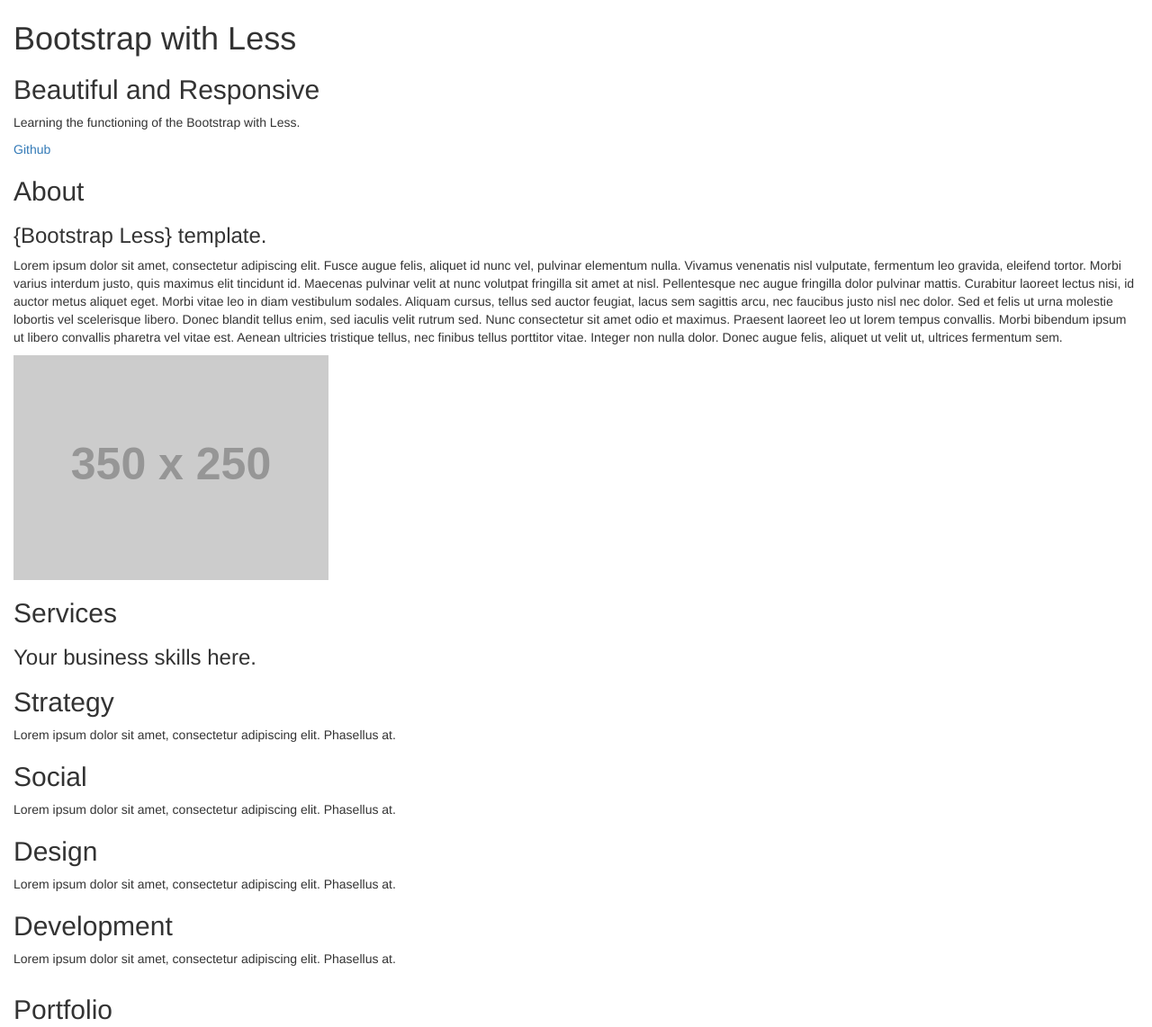
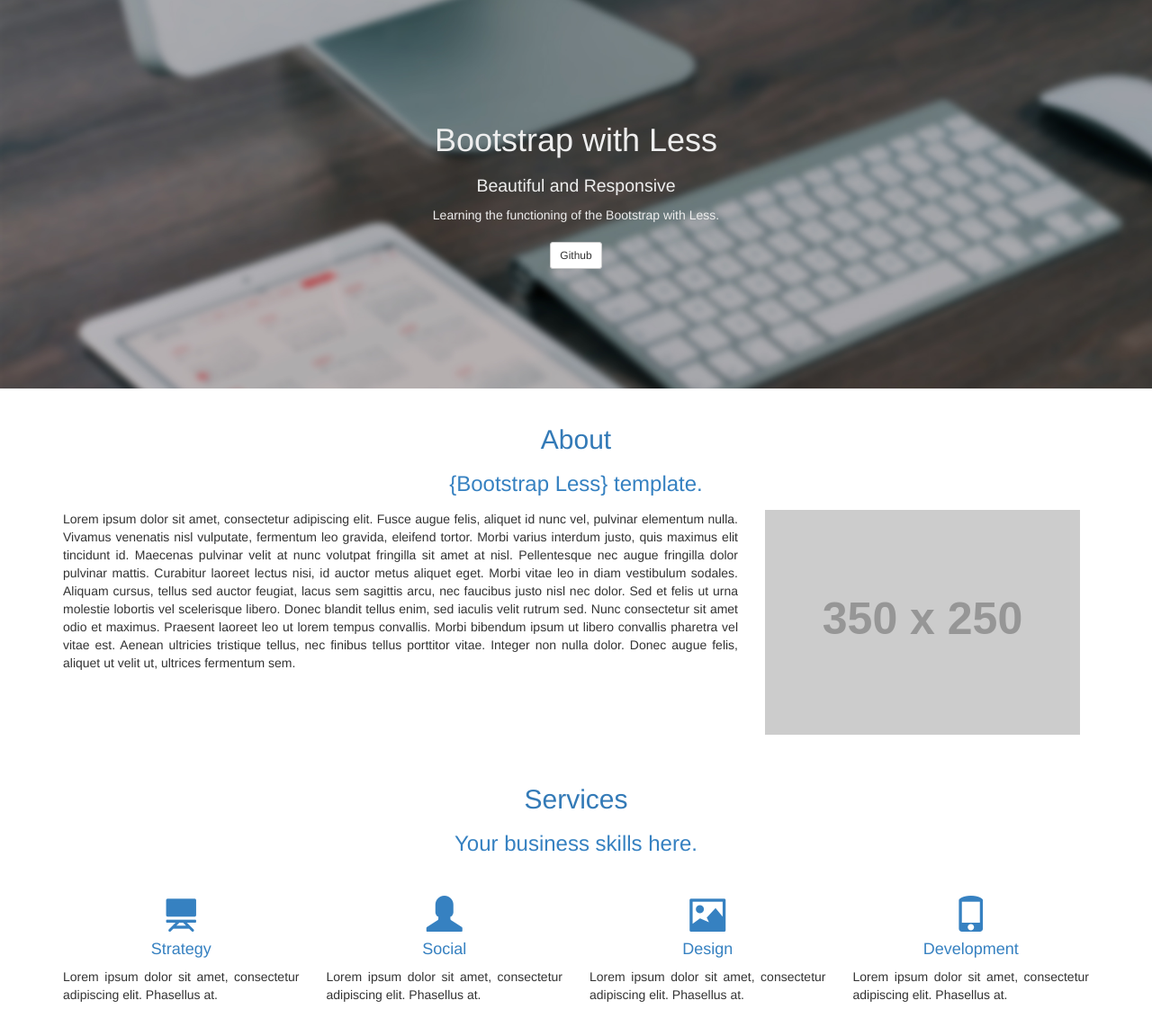
Before and after one commit to silvaleonardo/learn-bootstrap-less, a website: page dev/index.html in a window 1280 px wide. Shown: the part 67-1209 px from the top of the page at 90% size. Drawn offline with nearby package versions, Linux system fonts and the light colour scheme; placeholder pictures from the web are drawn by us.

Commit message:
Header, About e Services inseridos nos padroes Bootstrap

```diff
--- /dev/null
+++ b/dev/assets/stylesheets/less/about.less
@@ -0,0 +1,21 @@
+// about
+
+#about {
+  .box-content {
+    .paragraph,
+    .image {
+      .make-xs-column(12);
+    }
+
+    .paragraph,
+    .image {
+      &:extend(.text-justify);
+      .make-sm-column(8);
+    }
+
+    .image {
+      &:extend(.text-center);
+      .make-sm-column(4);
+    }
+  }
+}
--- a/dev/assets/stylesheets/less/default.less
+++ b/dev/assets/stylesheets/less/default.less
@@ -1,15 +1,42 @@
 // default
 
 body {
-	padding-top: 70px;
+	padding-top: 50px;
 }
 
 img {
 	max-width: 100%;
 }
 
-.ms-header,
-.ms-container,
-.ms-footer {
-	&:extend(.container-fluid);
+#wrapper {
+  .clearfix;
 }
+
+  .ms-container,
+  .ms-footer {
+  	&:extend(.container);
+
+    .margin-top-bottom(20px);
+  }
+
+    .box-title {
+      margin: 10px 0;
+
+      h2 {
+        &:extend(.text-center);
+
+        color: @brand-primary;
+      }
+
+      h3 {
+        &:extend(.text-center);
+
+        color: darken(@primary-color, 4%);
+      }
+    }
+
+    .box-content {
+      .make-row();
+
+      .margin-top-bottom(15px);
+    }
--- /dev/null
+++ b/dev/assets/stylesheets/less/header.less
@@ -0,0 +1,46 @@
+// header
+
+.ms-header {
+  &:extend(.text-center);
+
+  position: relative;
+  padding: 50px 0;
+  background: url(../images/business-desktop-imac.jpg) center center no-repeat;
+  background-size: auto 100%;
+
+  @media (min-width: 481px) {
+    .padding-header(481px);
+    background-size: 100%;
+  }
+
+  @media (min-width: @screen-sm-min) {
+    .padding-header(768px);
+  }
+
+  @media (min-width: @screen-md-min) {
+    .padding-header(992px);
+  }
+
+  @media (min-width: @screen-lg-min) {
+    .padding-header(1200px);
+  }
+
+
+  h1,
+  h2 small,
+  p {
+    color: @gray-lighter;
+  }
+
+  h2 {
+    margin-top: 0;
+  }
+
+  a {
+    &:extend(.btn);
+    &:extend(.btn-default);
+    &:extend(.btn-sm);
+
+    margin-top: 10px;
+  }
+}
--- /dev/null
+++ b/dev/assets/stylesheets/less/mixins/margin-top-bottom.less
@@ -0,0 +1,4 @@
+.margin-top-bottom(@size: 20px) {
+  margin-top: @size;
+  margin-bottom: @size;
+}
--- /dev/null
+++ b/dev/assets/stylesheets/less/mixins/padding-header.less
@@ -0,0 +1,4 @@
+.padding-header(@width) {
+  padding-top: (@width / 1080) * 120;
+  padding-bottom: (@width / 1080) * 120;
+}
--- /dev/null
+++ b/dev/assets/stylesheets/less/services.less
@@ -0,0 +1,34 @@
+// services
+
+#services {
+  .box-content {
+    .item {
+      .make-xs-column(12);
+      .make-sm-column(6);
+      .make-md-column(3);
+
+      .margin-top-bottom(10px);
+
+      span {
+        &:extend(.glyphicon);
+        &:extend(.text-center);
+
+        display: block;
+        margin-top: 20px;
+        width: 100%;
+        color: darken(@primary-color, 4%);
+        font-size: 40px;
+      }
+
+      h4 {
+        &:extend(.text-center);
+
+        color: darken(@primary-color, 4%);
+      }
+
+      p {
+        &:extend(.text-justify);
+      }
+    }
+  }
+}
--- a/dev/assets/stylesheets/less/style.less
+++ b/dev/assets/stylesheets/less/style.less
@@ -6,8 +6,15 @@
 // variables
 @import 'variables';
 
+// mixins
+@import 'mixins/margin-top-bottom';
+@import 'mixins/padding-header';
+
 // default structure
 @import 'default';
 
 // page structure
 @import 'navbar';
+@import 'header';
+@import 'about';
+@import 'services';
--- a/dev/assets/stylesheets/less/variables.less
+++ b/dev/assets/stylesheets/less/variables.less
@@ -3,3 +3,4 @@
 
 
 // custom
+@primary-color: #428bca;
--- a/dev/index.html
+++ b/dev/index.html
@@ -45,44 +45,52 @@
 
   <header class="ms-header" role="banner">
     <h1>Bootstrap with Less</h1>
-    <h2>Beautiful and Responsive</h2>
+    <h2><small>Beautiful and Responsive</small></h2>
     <p>Learning the functioning of the Bootstrap with Less.</p>
     <a href="#">Github</a>
   </header><!-- .ms-header -->
 
   <section class="ms-container" id="about">
-    <div>
+    <div class="box-title">
       <h2>About</h2>
       <h3>{Bootstrap Less} template.</h3>
     </div>
-    <div>
-      <p>
-        Lorem ipsum dolor sit amet, consectetur adipiscing elit. Fusce augue felis, aliquet id nunc vel, pulvinar elementum nulla. Vivamus venenatis nisl vulputate, fermentum leo gravida, eleifend tortor. Morbi varius interdum justo, quis maximus elit tincidunt id. Maecenas pulvinar velit at nunc volutpat fringilla sit amet at nisl. Pellentesque nec augue fringilla dolor pulvinar mattis. Curabitur laoreet lectus nisi, id auctor metus aliquet eget. Morbi vitae leo in diam vestibulum sodales. Aliquam cursus, tellus sed auctor feugiat, lacus sem sagittis arcu, nec faucibus justo nisl nec dolor. Sed et felis ut urna molestie lobortis vel scelerisque libero. Donec blandit tellus enim, sed iaculis velit rutrum sed. Nunc consectetur sit amet odio et maximus. Praesent laoreet leo ut lorem tempus convallis. Morbi bibendum ipsum ut libero convallis pharetra vel vitae est. Aenean ultricies tristique tellus, nec finibus tellus porttitor vitae. Integer non nulla dolor. Donec augue felis, aliquet ut velit ut, ultrices fermentum sem.
-      </p>
-      <img src="http://placehold.it/350x250" alt="About image">
+    <div class="box-content">
+      <div class="paragraph">
+        <p>
+          Lorem ipsum dolor sit amet, consectetur adipiscing elit. Fusce augue felis, aliquet id nunc vel, pulvinar elementum nulla. Vivamus venenatis nisl vulputate, fermentum leo gravida, eleifend tortor. Morbi varius interdum justo, quis maximus elit tincidunt id. Maecenas pulvinar velit at nunc volutpat fringilla sit amet at nisl. Pellentesque nec augue fringilla dolor pulvinar mattis. Curabitur laoreet lectus nisi, id auctor metus aliquet eget. Morbi vitae leo in diam vestibulum sodales. Aliquam cursus, tellus sed auctor feugiat, lacus sem sagittis arcu, nec faucibus justo nisl nec dolor. Sed et felis ut urna molestie lobortis vel scelerisque libero. Donec blandit tellus enim, sed iaculis velit rutrum sed. Nunc consectetur sit amet odio et maximus. Praesent laoreet leo ut lorem tempus convallis. Morbi bibendum ipsum ut libero convallis pharetra vel vitae est. Aenean ultricies tristique tellus, nec finibus tellus porttitor vitae. Integer non nulla dolor. Donec augue felis, aliquet ut velit ut, ultrices fermentum sem.
+        </p>
+      </div>
+      <div class="image">
+        <img src="http://placehold.it/350x250" alt="About image">
+      </div>
     </div>
   </section><!-- #about -->
 
   <section class="ms-container" id="services">
-    <div>
+    <div class="box-title">
       <h2>Services</h2>
       <h3>Your business skills here.</h3>
     </div>
-    <div>
-      <div>
-        <h2>Strategy</h2>
+    <div class="box-content">
+      <div class="item">
+        <span class="glyphicon-blackboard"></span>
+        <h4>Strategy</h4>
         <p>Lorem ipsum dolor sit amet, consectetur adipiscing elit. Phasellus at.</p>
       </div>
-      <div>
-        <h2>Social</h2>
+      <div class="item">
+        <span class="glyphicon-user"></span>
+        <h4>Social</h4>
         <p>Lorem ipsum dolor sit amet, consectetur adipiscing elit. Phasellus at.</p>
       </div>
-      <div>
-        <h2>Design</h2>
+      <div class="item">
+        <span class="glyphicon-picture"></span>
+        <h4>Design</h4>
         <p>Lorem ipsum dolor sit amet, consectetur adipiscing elit. Phasellus at.</p>
       </div>
-      <div>
-        <h2>Development</h2>
+      <div class="item">
+        <span class="glyphicon-phone"></span>
+        <h4>Development</h4>
         <p>Lorem ipsum dolor sit amet, consectetur adipiscing elit. Phasellus at.</p>
       </div>
     </div>
```
Also changed, not shown: dev/assets/images/business-desktop-imac.jpg (added), dev/assets/stylesheets/style.css.
